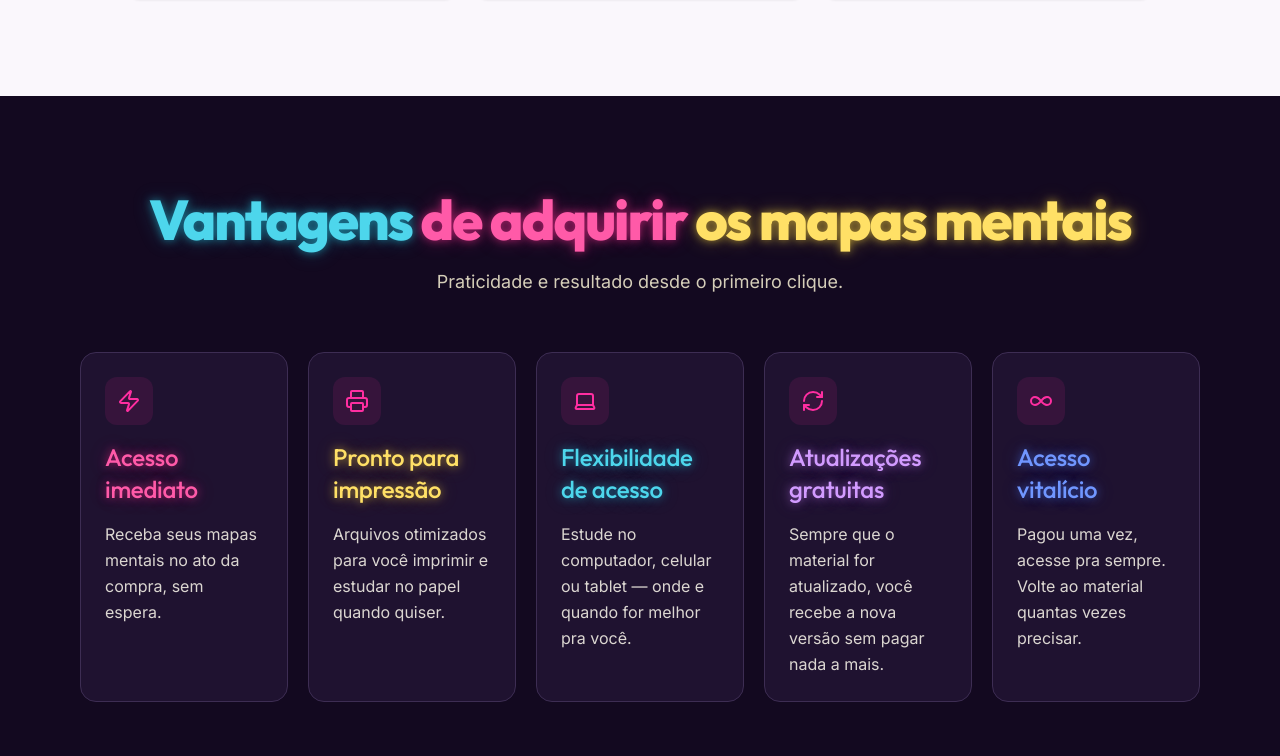
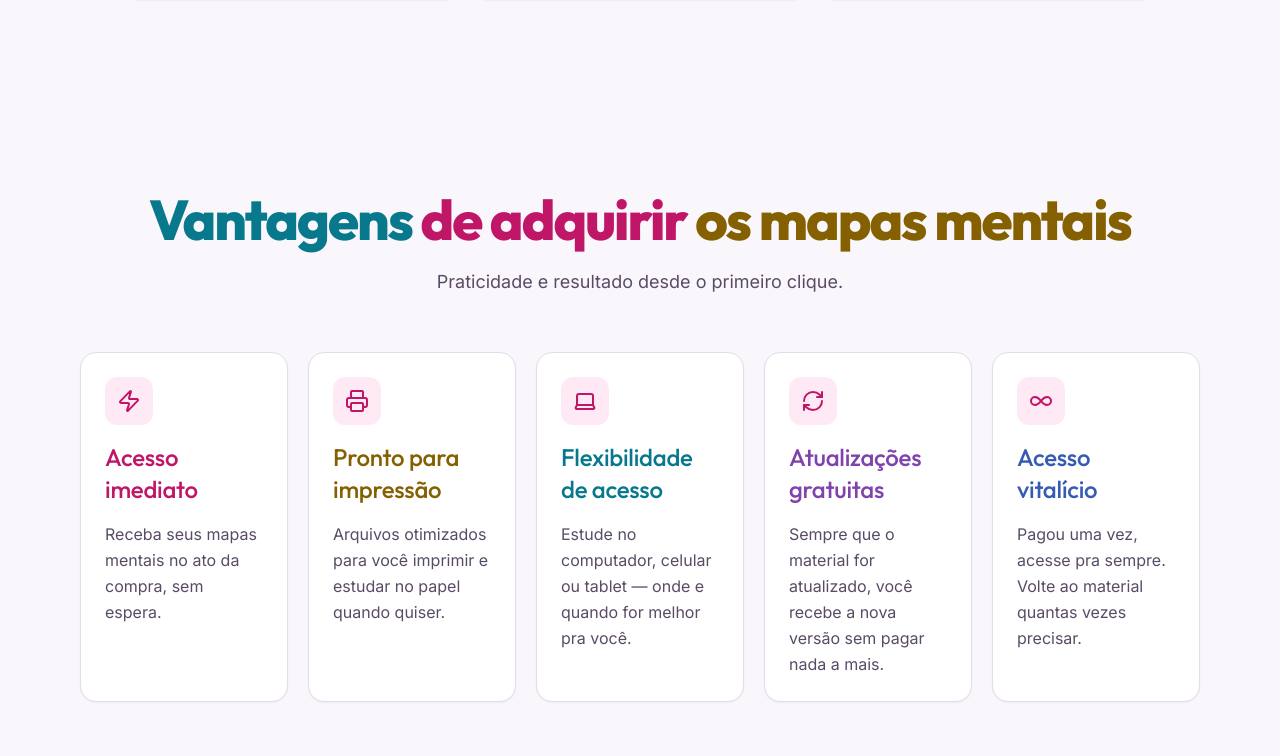
Before and after one commit to jnxaceleradora/comunidademagaiao, a React (Vite) app: page / in a window 1280 px wide. Shown: the part 6007-6763 px from the top of the page. Built offline with nearby package versions, Linux system fonts and the light colour scheme; the HTML template or start-up script is replaced by a standard one.

Commit message:
Aplica fundo claro na secao de vantagens

```diff
--- a/src/components/BenefitsSection.tsx
+++ b/src/components/BenefitsSection.tsx
@@ -5,38 +5,38 @@ const benefits = [
   {
     icon: Zap,
     title: "Acesso imediato",
-    titleClass: "text-neon-pink",
+    titleClass: "text-[#bf1668]",
     description: "Receba seus mapas mentais no ato da compra, sem espera.",
   },
   {
     icon: Printer,
     title: "Pronto para impressão",
-    titleClass: "text-neon-yellow",
+    titleClass: "text-[#856000]",
     description: "Arquivos otimizados para você imprimir e estudar no papel quando quiser.",
   },
   {
     icon: Laptop,
     title: "Flexibilidade de acesso",
-    titleClass: "text-neon-cyan",
+    titleClass: "text-[#08788c]",
     description: "Estude no computador, celular ou tablet — onde e quando for melhor pra você.",
   },
   {
     icon: RefreshCw,
     title: "Atualizações gratuitas",
-    titleClass: "text-neon-lilac",
+    titleClass: "text-[#8042ad]",
     description: "Sempre que o material for atualizado, você recebe a nova versão sem pagar nada a mais.",
   },
   {
     icon: InfinityIcon,
     title: "Acesso vitalício",
-    titleClass: "text-neon-blue",
+    titleClass: "text-[#365bb5]",
     description: "Pagou uma vez, acesse pra sempre. Volte ao material quantas vezes precisar.",
   },
 ];
 
 const BenefitsSection = () => {
   return (
-    <section id="vantagens" className="section-padding">
+    <section id="vantagens" className="section-padding bg-[#faf7fc] text-[#281a36]">
       <div className="container-narrow">
         <motion.div
           initial={{ opacity: 0, y: 20 }}
@@ -46,11 +46,11 @@ const BenefitsSection = () => {
           className="text-center mb-14"
         >
           <h2 className="section-title">
-            <span className="text-neon-cyan">Vantagens</span>{" "}
-            <span className="text-neon-pink">de adquirir</span>{" "}
-            <span className="text-neon-yellow">os mapas mentais</span>
+            <span className="text-[#08788c]">Vantagens</span>{" "}
+            <span className="text-[#bf1668]">de adquirir</span>{" "}
+            <span className="text-[#856000]">os mapas mentais</span>
           </h2>
-          <p className="text-muted-foreground text-lg max-w-2xl mx-auto">
+          <p className="text-[#594b65] text-lg max-w-2xl mx-auto">
             Praticidade e resultado desde o primeiro clique.
           </p>
         </motion.div>
@@ -65,15 +65,15 @@ const BenefitsSection = () => {
                 whileInView={{ opacity: 1, y: 0 }}
                 viewport={{ once: true }}
                 transition={{ duration: 0.5, delay: i * 0.08 }}
-                className="bg-card border border-border rounded-2xl p-6 flex flex-col items-start gap-4"
+                className="bg-white border border-[#e5dbea] rounded-2xl p-6 flex flex-col items-start gap-4 shadow-sm"
               >
                 <div className="w-12 h-12 rounded-xl bg-primary/10 flex items-center justify-center">
-                  <Icon className="w-6 h-6 text-primary" />
+                  <Icon className="w-6 h-6 text-[#bf1668]" />
                 </div>
                 <h3 className={`font-heading text-xl md:text-2xl ${b.titleClass}`}>
                   {b.title}
                 </h3>
-                <p className="text-foreground/85 leading-relaxed">{b.description}</p>
+                <p className="text-[#594b65] leading-relaxed">{b.description}</p>
               </motion.div>
             );
           })}
```
